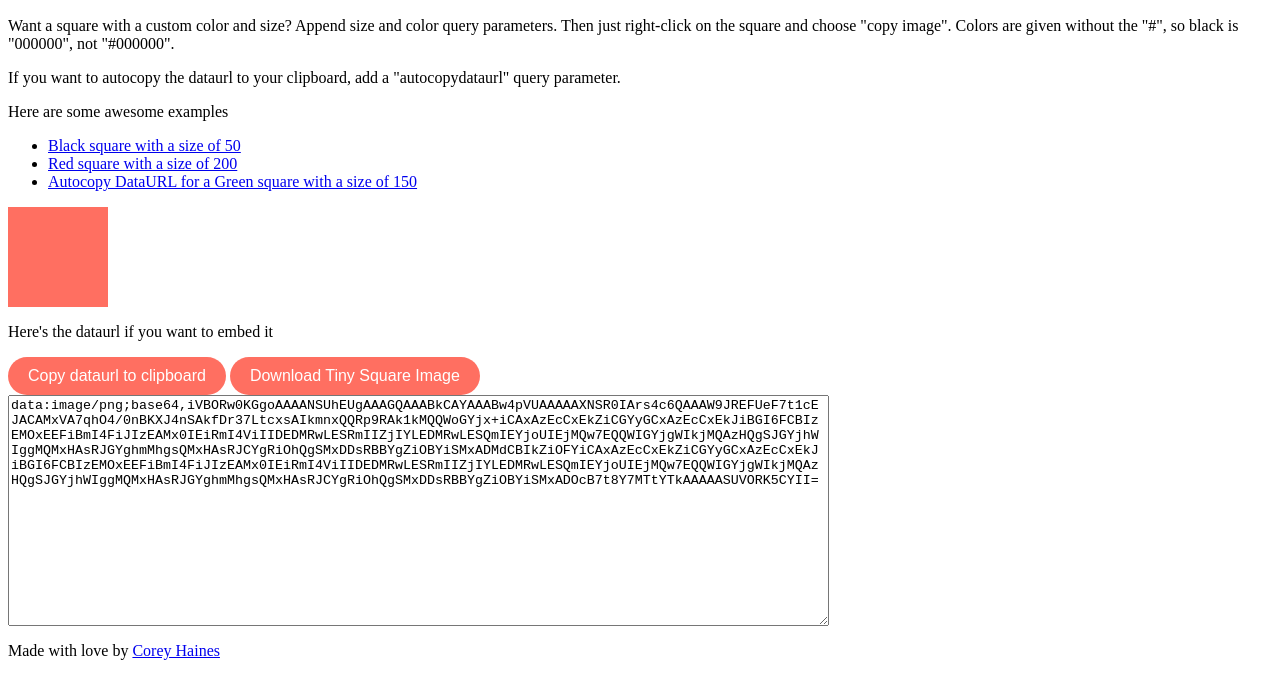
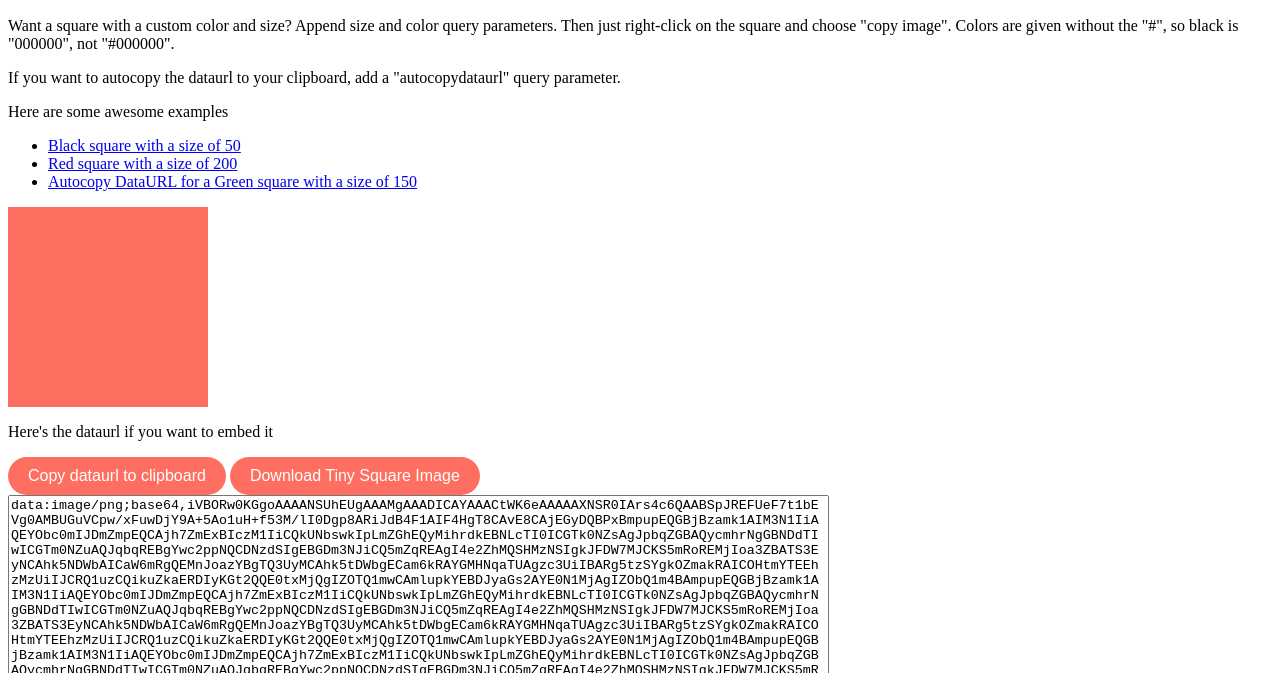
Before and after one commit to coreyhaines/tinysquare, a plain HTML site: page index.html in a window 1280 px wide. Shown: the part 123-796 px from the top of the page. Drawn offline with Linux system fonts and the light colour scheme.

Commit message:
Make default size larger

```diff
--- a/index.html
+++ b/index.html
@@ -56,7 +56,7 @@ function getSize() {
 		const size = urlParams.get('size');
 		return Math.ceil(parseInt(size));
 	}else{
-		return "100";
+		return "200";
 	}
 }
 function shouldAutoCopyDataUrl() {
```
